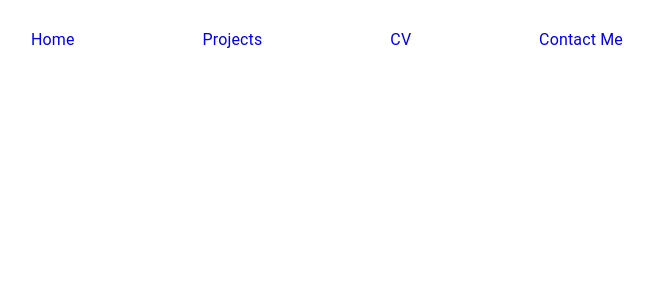
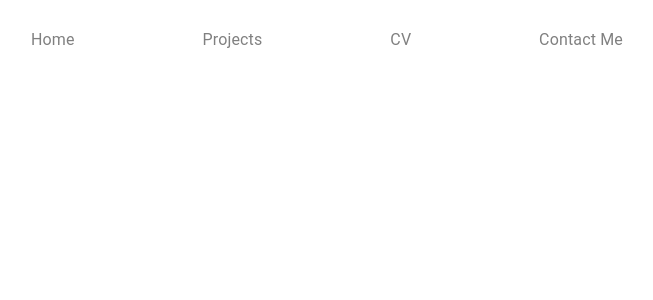
Before and after one commit to mouhamadx92x/portfolio, a Next.js app: page / in a window 1280 px wide. Shown: the top 300 px of the page, without its empty margins (313-966 px from the left). Built offline with nearby package versions, Linux system fonts and the light colour scheme.

Commit message:
styles the header

```diff
--- a/src/app/components/header/index.tsx
+++ b/src/app/components/header/index.tsx
@@ -4,60 +4,52 @@ import AppBar from "@mui/material/AppBar";
 import Box from "@mui/material/Box";
 import Toolbar from "@mui/material/Toolbar";
 import Typography from "@mui/material/Typography";
+import {
+    headerAppBarStyles,
+    headerToolbarStyles,
+    headerLinkTypographyStyles,
+    headerLinkStyles,
+    headerMainBoxStyles,
+} from "./styles";
 
 const Header = () => {
     return (
-        <Box sx={{ flexGrow: 1 }}>
-            <AppBar
-                position="sticky"
-                sx={{
-                    width: "50vw",
-                    margin: "0 auto",
-                    backgroundColor: "transparent",
-                    border: "0",
-                    boxShadow: "none",
-                }}
-            >
-                <Toolbar
-                    sx={{
-                        display: "flex",
-                        justifyContent: "space-between",
-                        alignItems: "center",
-                    }}
-                >
-                    <Link
-                        href="/home"
-                        passHref
-                        style={{ textDecoration: "none" }}
-                    >
-                        <Typography variant="body1" component="a">
+        <Box sx={headerMainBoxStyles}>
+            <AppBar position="sticky" sx={headerAppBarStyles}>
+                <Toolbar sx={headerToolbarStyles}>
+                    <Link href="/home" passHref style={headerLinkStyles}>
+                        <Typography
+                            variant="body1"
+                            component="a"
+                            sx={headerLinkTypographyStyles}
+                        >
                             Home
                         </Typography>
                     </Link>
-                    <Link
-                        href="/projects"
-                        passHref
-                        style={{ textDecoration: "none" }}
-                    >
-                        <Typography variant="body1" component="a">
+                    <Link href="/projects" passHref style={headerLinkStyles}>
+                        <Typography
+                            variant="body1"
+                            component="a"
+                            sx={headerLinkTypographyStyles}
+                        >
                             Projects
                         </Typography>
                     </Link>
-                    <Link
-                        href="/cv"
-                        passHref
-                        style={{ textDecoration: "none" }}
-                    >
-                        <Typography variant="body1" component="a">
+                    <Link href="/cv" passHref style={headerLinkStyles}>
+                        <Typography
+                            variant="body1"
+                            component="a"
+                            sx={headerLinkTypographyStyles}
+                        >
                             CV
                         </Typography>
                     </Link>
-                    <Link
-                        href="/contact"
-                        passHref
-                        style={{ textDecoration: "none" }}
-                    >
-                        <Typography variant="body1" component="a">
+                    <Link href="/contact" passHref style={headerLinkStyles}>
+                        <Typography
+                            variant="body1"
+                            component="a"
+                            sx={headerLinkTypographyStyles}
+                        >
                             Contact Me
                         </Typography>
                     </Link>
--- /dev/null
+++ b/src/app/components/header/styles.tsx
@@ -0,0 +1,25 @@
+export const headerAppBarStyles = {
+    width: "50vw",
+    margin: "0 auto",
+    backgroundColor: "transparent",
+    border: "0",
+    boxShadow: "none",
+};
+
+export const headerToolbarStyles = {
+    display: "flex",
+    justifyContent: "space-between",
+    alignItems: "center",
+};
+
+export const headerLinkTypographyStyles = {
+    "&:hover": {
+        color: "#c6a47e",
+    },
+};
+
+export const headerLinkStyles = {
+    textDecoration: "none",
+    color: "#808080",
+};
+export const headerMainBoxStyles = { flexGrow: 1 };
```
